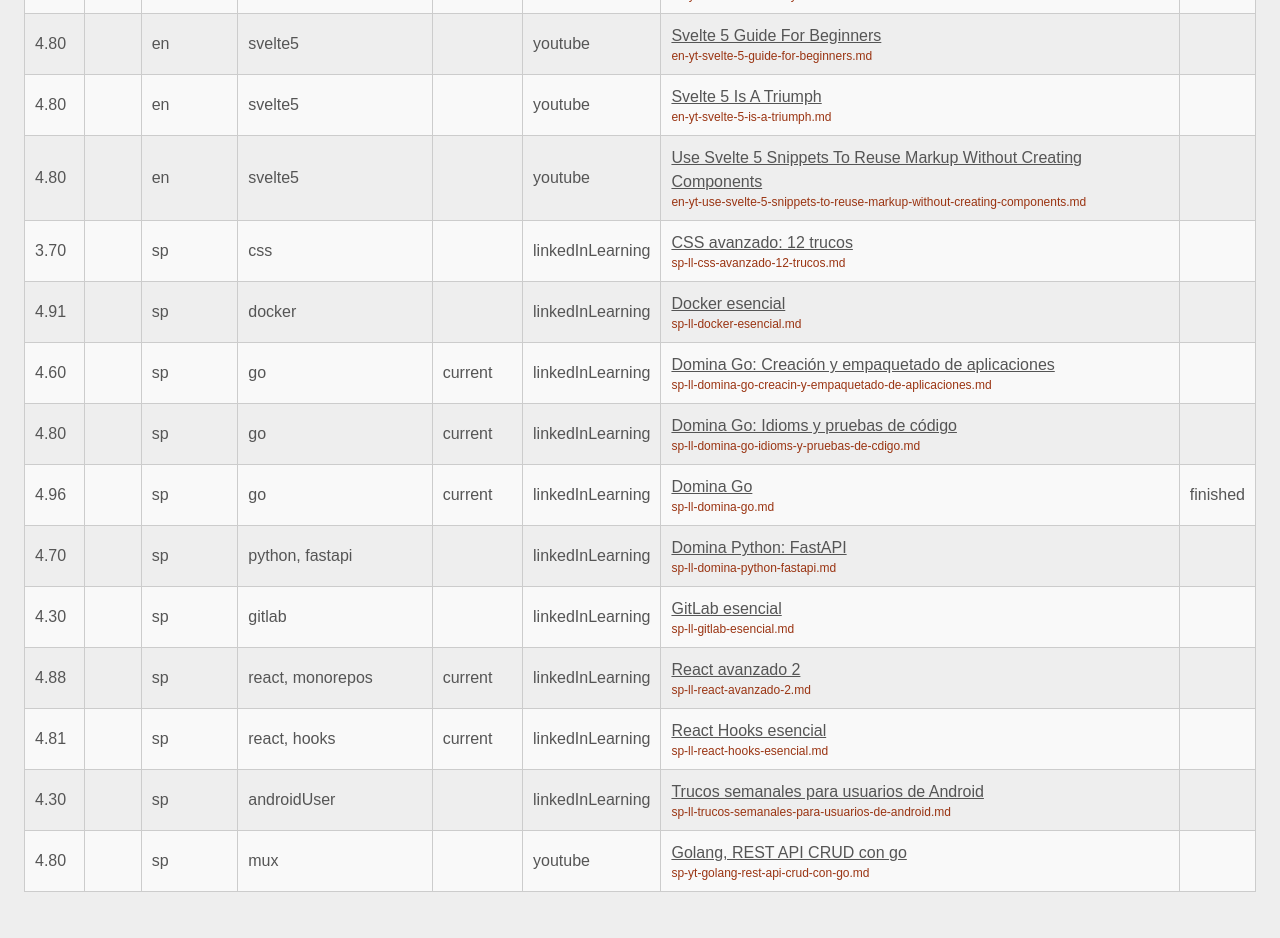
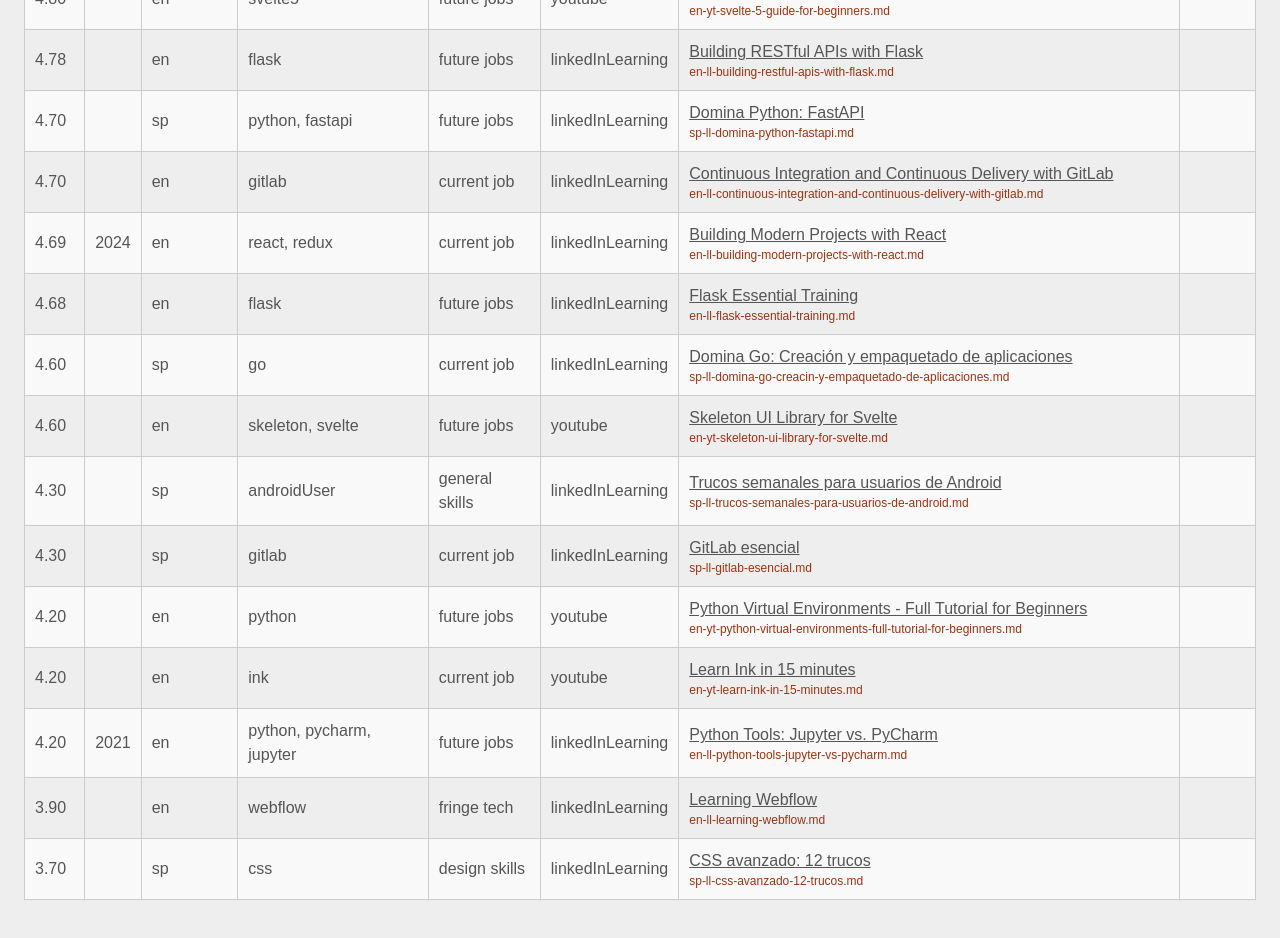
Before and after one commit to edwardtanguay/techlanglearn, a SvelteKit app: page /tutorials in a window 1280 px wide. Shown: the part 1160-2098 px from the top of the page. Built offline with nearby package versions, Linux system fonts and the light colour scheme.

Commit message:
initial rank

```diff
--- a/src/config.ts
+++ b/src/config.ts
@@ -4,33 +4,55 @@
 	return [
 		{
 			idCode: 'current',
-			topics: ['react', 'go'],
+			name: 'current job',
+			topics: ['react', 'go', 'gitlab', 'ink', 'easyPeasy', 'docker'],
 			description: 'technology needed for current job'
 		},
 		{
 			idCode: 'retro',
+			name: 'old tech',
 			topics: ['vba', 'php', 'perl', 'java', 'googleSheets', 'regex'],
 			description: 'technology that reminds me of developing back in the day'
 		},
 		{
 			idCode: 'fringe',
-			topics: [],
+			name: 'fringe tech',
+			topics: ['webflow'],
 			description: "interesting technology that probably won't be needed for a job"
 		},
 		{
 			idCode: 'design',
-			topics: ['grid'],
+			name: 'design skills',
+			topics: ['grid', 'css', 'flexbox'],
 			description: 'technology needed for web design'
 		},
 		{
 			idCode: 'extend',
-			topics: ['nextjs'],
+			name: 'future jobs',
+			topics: [
+				'nextjs',
+				'monorepos',
+				'flask',
+				'python',
+				'kinde',
+				'svelte',
+				'svelte5',
+				'sveltekit',
+				'mux'
+			],
 			description: 'technology that might be needed for future jobs'
 		},
 		{
 			idCode: 'linux',
+			name: 'linux expert',
 			topics: ['sed', 'awk'],
 			description: 'technology that makes you a Linux expert'
+		},
+		{
+			idCode: 'general',
+			name: 'general skills',
+			topics: ['androidUser'],
+			description: 'general skills and technology'
 		}
 	];
 };
--- a/src/routes/tutorials/+page.svelte
+++ b/src/routes/tutorials/+page.svelte
@@ -7,6 +7,8 @@
 	const handleToggleSortColumn = (fieldIdCode: string) => {
 		store.toggleSortColumn(fieldIdCode);
 	};
+
+	handleToggleSortColumn('rank');
 </script>
 
 <section class="pageTutorials">
@@ -39,7 +41,7 @@
 						<td>{tutorial.year === 0 ? '' : tutorial.year}</td>
 						<td>{tutorial.language}</td>
 						<td>{tutorial.topics}</td>
-						<td title={tutorial.category?.description}>{tutorial.category !== null ? tutorial.category.idCode : ''}</td>
+						<td title={tutorial.category?.description}>{tutorial.category !== null ? tutorial.category.name : ''}</td>
 						<td>{tutorial.platform}</td>
 						<td>
 							<p><a class="underline" target="_blank" href={tutorial.url}>{tutorial.title}</a></p>
--- a/src/store.svelte.ts
+++ b/src/store.svelte.ts
@@ -51,10 +51,14 @@
 				tutorials.sort((a, b) => (a.rank < b.rank ? 1 : -1));
 			}
 			if (fieldIdCode === 'year') {
-				tutorials.sort((a, b) => (a.year < b.year ? 1 : -1));
+				tutorials.sort((a, b) =>
+					String(a.year) + String(a.rank) < String(b.year) + String(b.rank) ? 1 : -1
+				);
 			}
 			if (fieldIdCode === 'language') {
-				tutorials.sort((a, b) => (a.language < b.language ? 1 : -1));
+				tutorials.sort((a, b) =>
+					a.language + String(a.rank) < b.language + String(b.rank) ? 1 : -1
+				);
 			}
 		}
 	};
--- a/src/types.ts
+++ b/src/types.ts
@@ -35,6 +35,7 @@
 
 export type Category = {
 	idCode: string;
+	name: string;
 	topics: string[];
 	description: string;
 };
```
